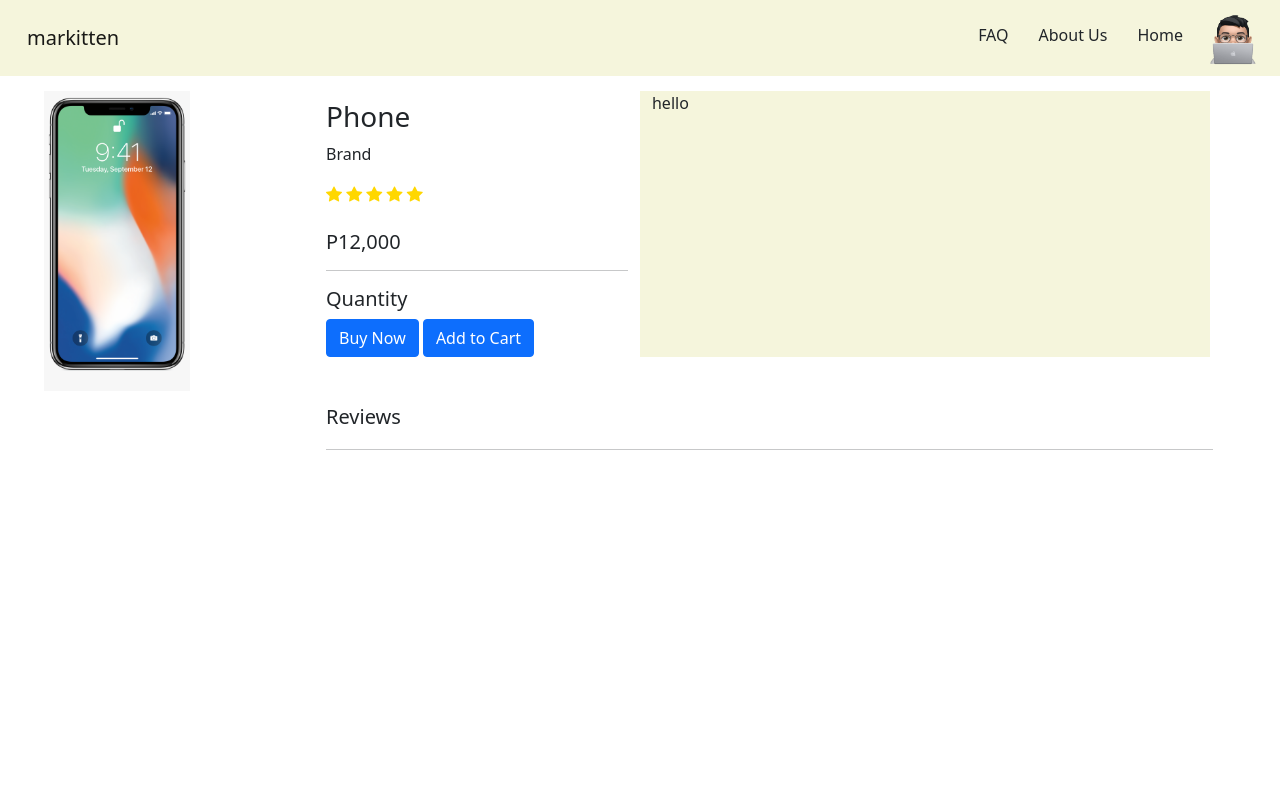
After one commit to Coscolluela/MarKitten, a Django app: template markitten/markitten_app/templates/markitten_app/productDetails.html in a window 1280 px wide. The commit adds this page. Run offline with Django 3.2, Linux system fonts and the light colour scheme; the template is opened without the code that fills it, so the values that code supplies are empty; parts of the project's set-up code (start-up, migrations or seed data) failed here and were passed over.

Commit message:
Draft Product Details Page
(1) needs to center product image
(2) add working carousel
(3) more content

```diff
--- a/markitten/markitten_app/templates/markitten_app/Home.html
+++ b/markitten/markitten_app/templates/markitten_app/Home.html
@@ -36,7 +36,6 @@
                 </li>
             </ul>
         </div>
-
     </nav>
 
     <br>
@@ -82,7 +81,7 @@
                     </div>
                 </div>
                 <div class="col-md-3 col-sm-4">
-                    <a href="#" class="simpleLink">
+                    <a href="productDetails.html" class="simpleLink">
                         <div class="card" style="background-color: hsl(60, 35%, 94%);">
                             <img src="assets/images/iphonex.png" class="card-img-top" alt="..."
                                 style="height: 300px; width: auto;margin: 0 auto auto auto;">
--- /dev/null
+++ b/markitten/markitten_app/templates/markitten_app/productDetails.html
@@ -0,0 +1,90 @@
+<!DOCTYPE html>
+<html lang="en">
+
+<head>
+    <meta charset="UTF-8">
+    <meta http-equiv="X-UA-Compatible" content="IE=edge">
+    <meta name="viewport" content="width=device-width, initial-scale=1.0">
+    <title>Product Details</title>
+    <link href="https://cdn.jsdelivr.net/npm/bootstrap@5.1.3/dist/css/bootstrap.min.css" rel="stylesheet"
+        integrity="sha384-1BmE4kWBq78iYhFldvKuhfTAU6auU8tT94WrHftjDbrCEXSU1oBoqyl2QvZ6jIW3" crossorigin="anonymous">
+    <link rel="stylesheet" href="assets/css/styles.css">
+    <link rel="stylesheet" href="https://cdn.jsdelivr.net/npm/bootstrap-icons@1.5.0/font/bootstrap-icons.css">
+</head>
+
+<body>
+    <nav class="navbar navbar-light beige">
+        <div class="container-fluid">
+            <a class="navbar-brand" href="login.html" style="padding: 15px;">
+                <!-- <img src="" alt="" width="70" height="24" class="d-inline-block align-text-top"> -->
+                markitten
+            </a>
+            <ul class="nav justify-content-end">
+                <li class="nav-item">
+                    <a class="nav-link active simpleLink aria-current=" page" href="#" style="padding: 15px;">FAQ</a>
+                </li>
+                <li class="nav-item">
+                    <a class="nav-link simpleLink" href="#" style="padding: 15px;">About Us</a>
+                </li>
+                <li class="nav-item">
+                    <a class="nav-link simpleLink" href=" Home.html" style="padding: 15px;">Home</a>
+                </li>
+                <li class="nav-item">
+                    <a href="profile.html">
+                        <img src="assets/images/sampleProfile.png" alt="" width="70px" height="60px">
+                    </a>
+                </li>
+            </ul>
+        </div>
+    </nav>
+
+    <div class="row">
+        <div class="col-md-3">
+            <div class="container">
+                <img src="assets/images/iphonex.png" alt="" width="150"
+                    style="height: 300px; width: auto;margin: 15px auto auto 20px;">
+            </div>
+            <!-- Insert Carousel -->
+        </div>
+        <div class="col-md-9">
+            <div class="row">
+                <div class="col-md-4">
+                    <br>
+                    <h3 style="text-align: left;">Phone</h3>
+                    <p>Brand</p>
+                    <div>
+                        <i class="bi bi-star-fill" style="color: gold;"></i>
+                        <i class="bi bi-star-fill" style="color: gold;"></i>
+                        <i class="bi bi-star-fill" style="color: gold;"></i>
+                        <i class="bi bi-star-fill" style="color: gold;"></i>
+                        <i class="bi bi-star-fill" style="color: gold;"></i>
+                    </div>
+                    <br>
+                    <h5>P12,000</h5>
+                    <hr>
+                    <h5>Quantity</h5>
+                    <button class="btn btn-primary" href="#" role="button">Buy Now</button>
+                    <button class="btn btn-primary" href="#" role="button">Add to Cart</>
+                </div>
+                <div class="col-md-7" style="background-color: beige; margin-top: 15px;">
+                    hello
+                </div>
+            </div>
+            <br>
+            <br>
+            <h5>Reviews</h5>
+            <hr align="left" width="93%" style="margin-top: 20px; margin-bottom: 20px;">
+        </div>
+    </div>
+
+    <!-- SCROLL ANIMATION -->
+    <script src="https://unpkg.com/aos@next/dist/aos.js"></script>
+    <script>
+        AOS.init();
+    </script>
+    <script src="https://cdn.jsdelivr.net/npm/bootstrap@5.1.3/dist/js/bootstrap.bundle.min.js"
+        integrity="sha384-ka7Sk0Gln4gmtz2MlQnikT1wXgYsOg+OMhuP+IlRH9sENBO0LRn5q+8nbTov4+1p"
+        crossorigin="anonymous"></script>
+</body>
+
+</html>
```
